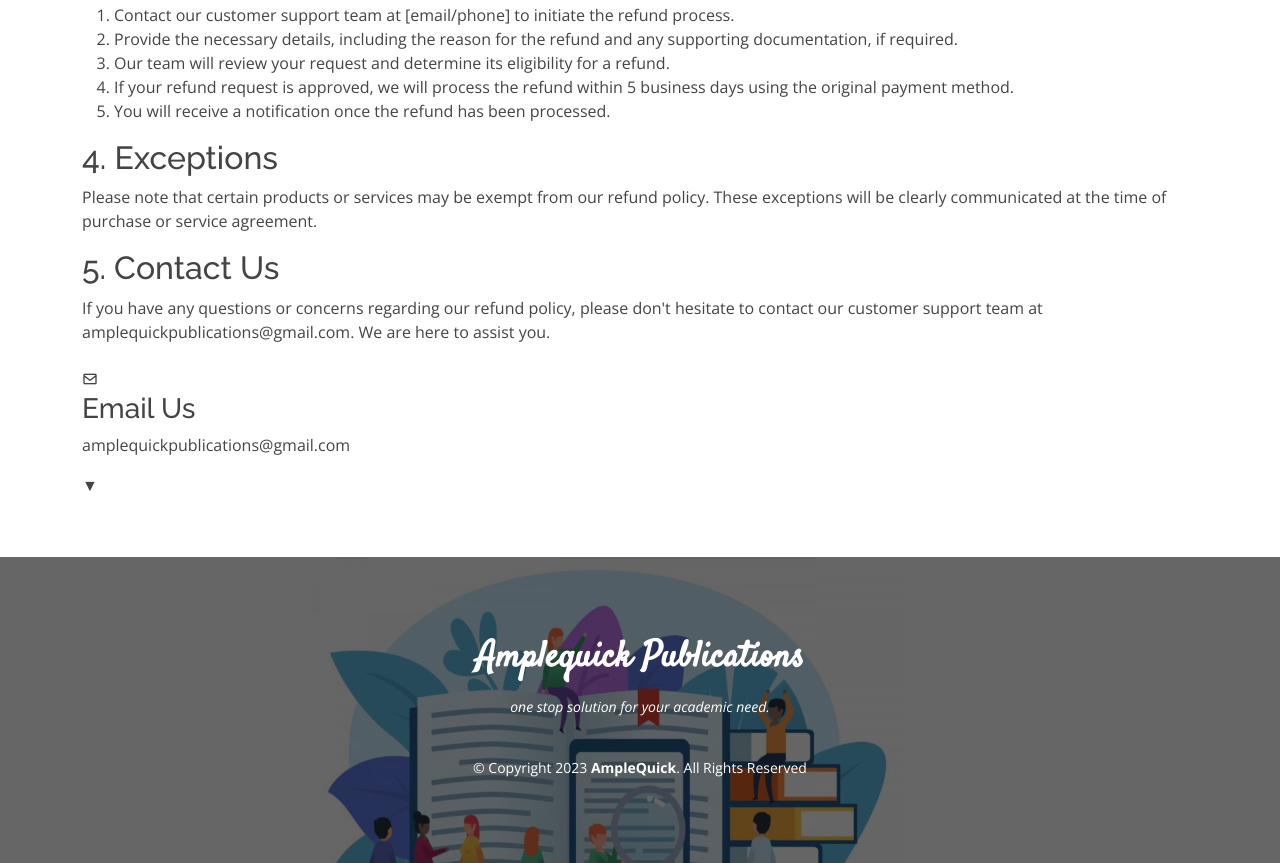
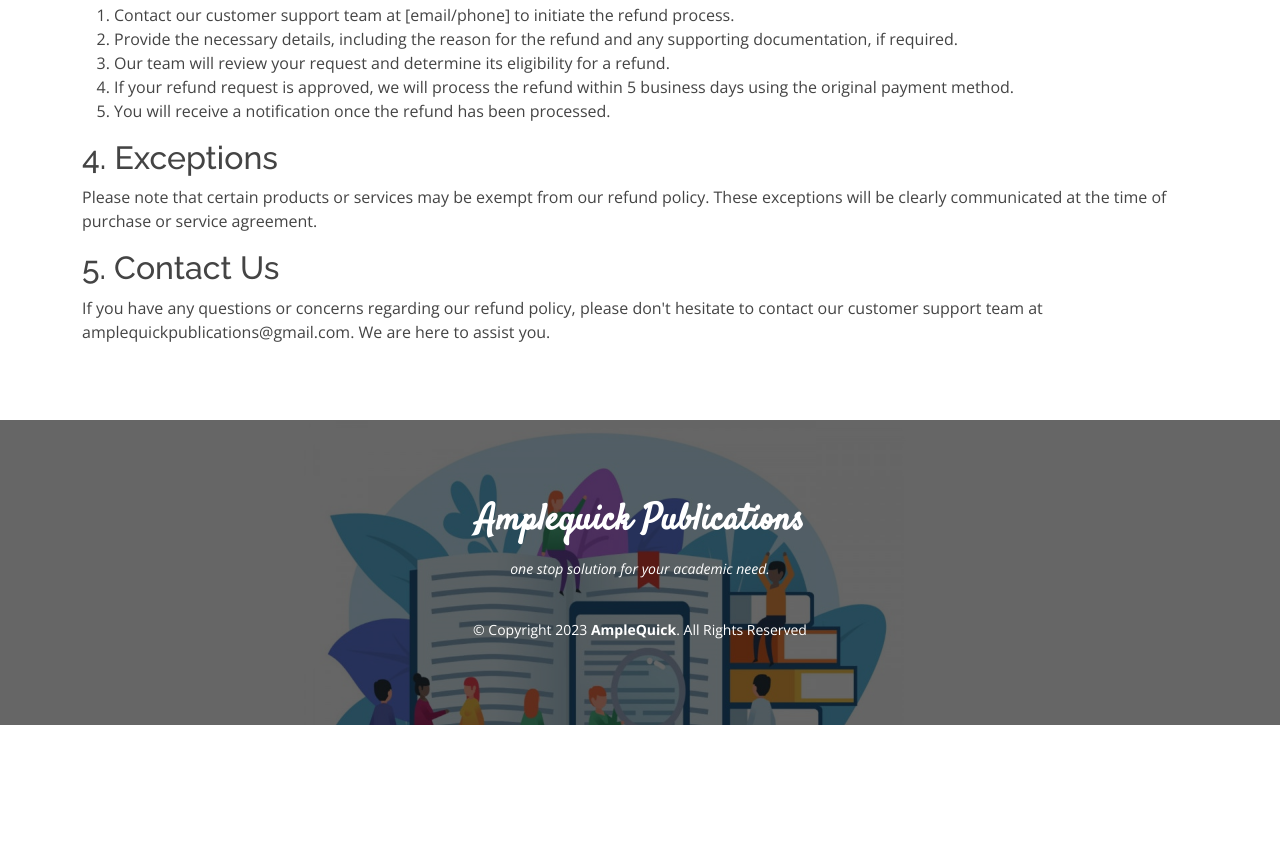
Before and after one commit to amplequick/amplequick, a plain HTML site: page Cancellation-and-Refund.html in a window 1280 px wide. Shown: the part 631-1494 px from the top of the page. After the commit the page ends 1356 px from the top, so only its background shows below. Drawn offline with nearby package versions, Linux system fonts and the light colour scheme.

Commit message:
Update Cancellation-and-Refund.html

```diff
--- a/Cancellation-and-Refund.html
+++ b/Cancellation-and-Refund.html
@@ -91,13 +91,7 @@
 
   <h2>5. Contact Us</h2>
   <p>If you have any questions or concerns regarding our refund policy, please don't hesitate to contact our customer support team at amplequickpublications@gmail.com. We are here to assist you.</p>
-                <div class="info-box mt-4">
-                  <i class="bx bx-envelope"></i>
-    <h3>Email Us</h3>
-    <p>amplequickpublications@gmail.com</p>
-	<p id="address" class="hidden">12, Main road, Clive street, Cuddalore OT, 607003</p>
-    <span class="arrow" onclick="toggleAddress()">&#x25BC;</span>
-                </div>
+
 
 
 
@@ -128,12 +122,6 @@
 
   <!-- Template Main JS File -->
   <script src="assets/js/main.js"></script>
-<script>
-    function toggleAddress() {
-      var address = document.getElementById('address');
-      address.classList.toggle('hidden');
-    }
-  </script>
-</body>
+
 
 </html>
```
